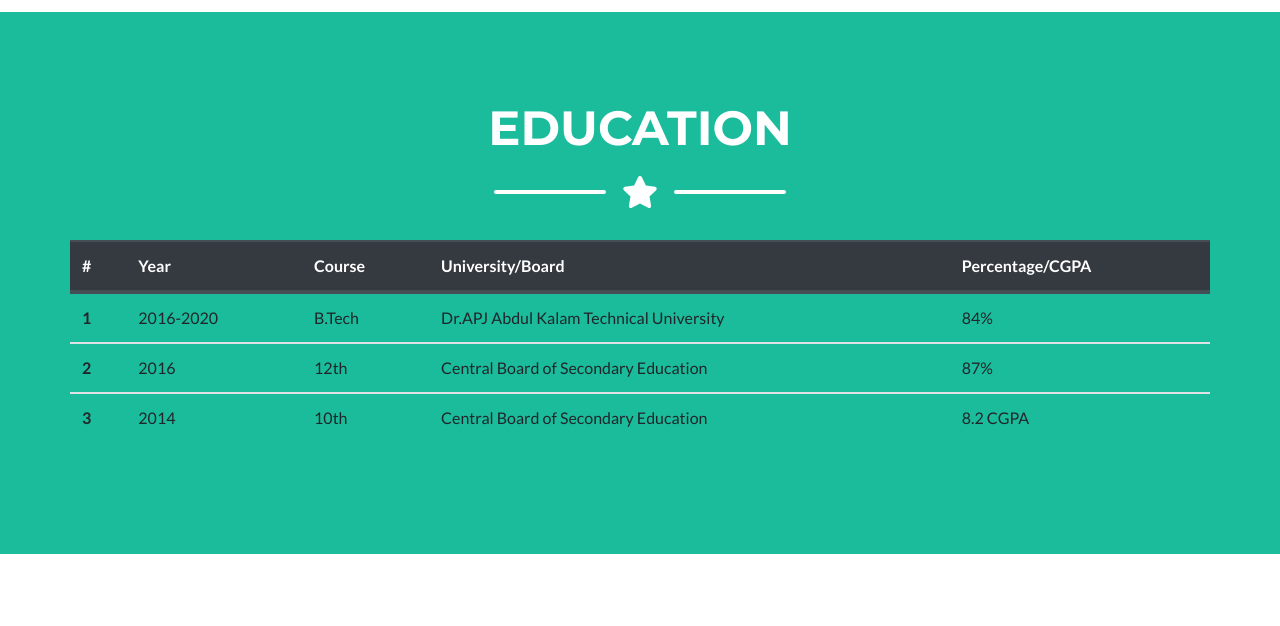
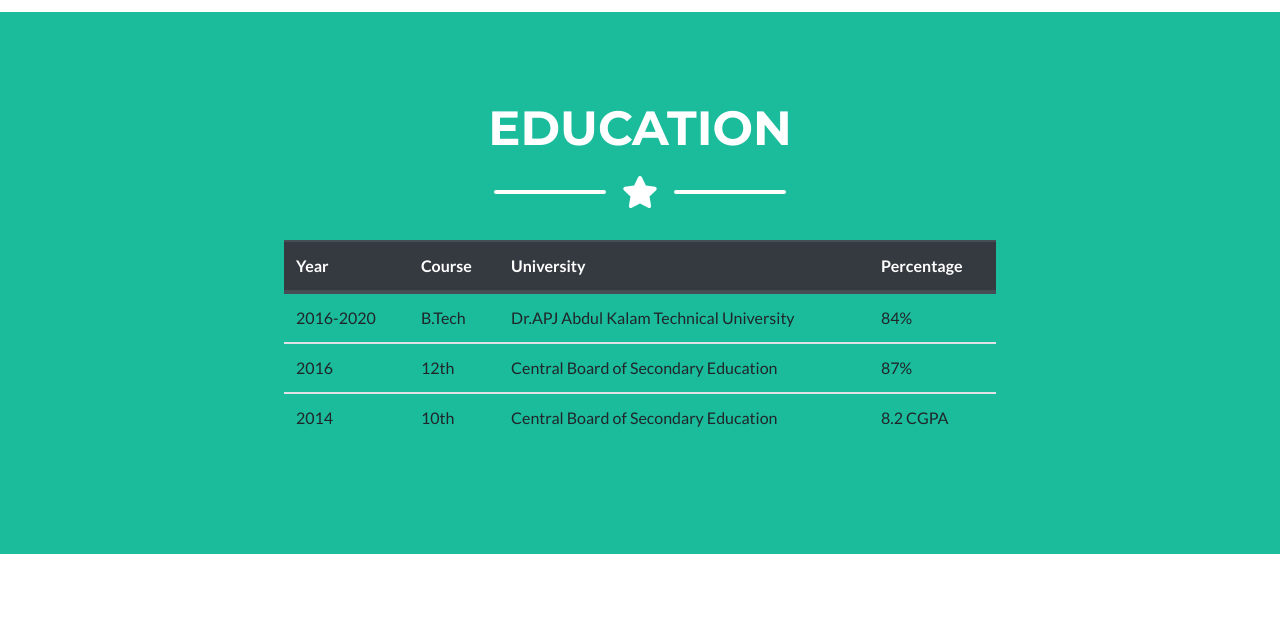
Before and after one commit to adityasinha15/django3-personal-portfolio, a Django app: page / in a window 1280 px wide. Shown: the part 1444-2070 px from the top of the page. Run offline with Django 3.2, Linux system fonts and the light colour scheme; data comes from the database, SQL or seed files in the repository; some libraries are stand-ins or nearby versions.

Commit message:
Education table responsive --try1

```diff
--- a/portfolio/templates/portfolio/page/index.html
+++ b/portfolio/templates/portfolio/page/index.html
@@ -84,34 +84,33 @@
                     <div class="divider-custom-line"></div>
                 </div>
                 <!-- About Section Content-->
-                <div class="row">
+
+
+<div class="row">
+                    <div class="col-lg-8 mx-auto">
                    <table class="table">
   <thead class="thead-dark">
     <tr>
-      <th scope="col">#</th>
       <th scope="col">Year</th>
       <th scope="col">Course</th>
-      <th scope="col">University/Board</th>
-        <th scope="col">Percentage/CGPA</th>
+      <th scope="col">University</th>
+        <th scope="col">Percentage</th>
     </tr>
   </thead>
   <tbody>
     <tr>
-      <th scope="row">1</th>
       <td>{% block graduationYear %}{% endblock %}</td>
       <td>{% block graduationCourse %}{% endblock %}</td>
       <td>{% block graduationUniversity %}{% endblock %}</td>
         <td>{% block graduationPer %}{% endblock %}</td>
     </tr>
     <tr>
-      <th scope="row">2</th>
       <td>{% block 12Year %}{% endblock %}</td>
       <td>{% block 12Course %}{% endblock %}</td>
       <td>{% block 12University %}{% endblock %}</td>
         <td>{% block 12Per %}{% endblock %}</td>
     </tr>
     <tr>
-      <th scope="row">3</th>
       <td>{% block 10Year %}{% endblock %}</td>
       <td>{% block 10Course %}{% endblock %}</td>
       <td>{% block 10University %}{% endblock %}</td>
@@ -119,8 +118,10 @@
     </tr>
   </tbody>
 </table>
+                    </div>
+</div>
 
-    </div>
+
                 <!-- About Section Button-->
 
             </div>
```
